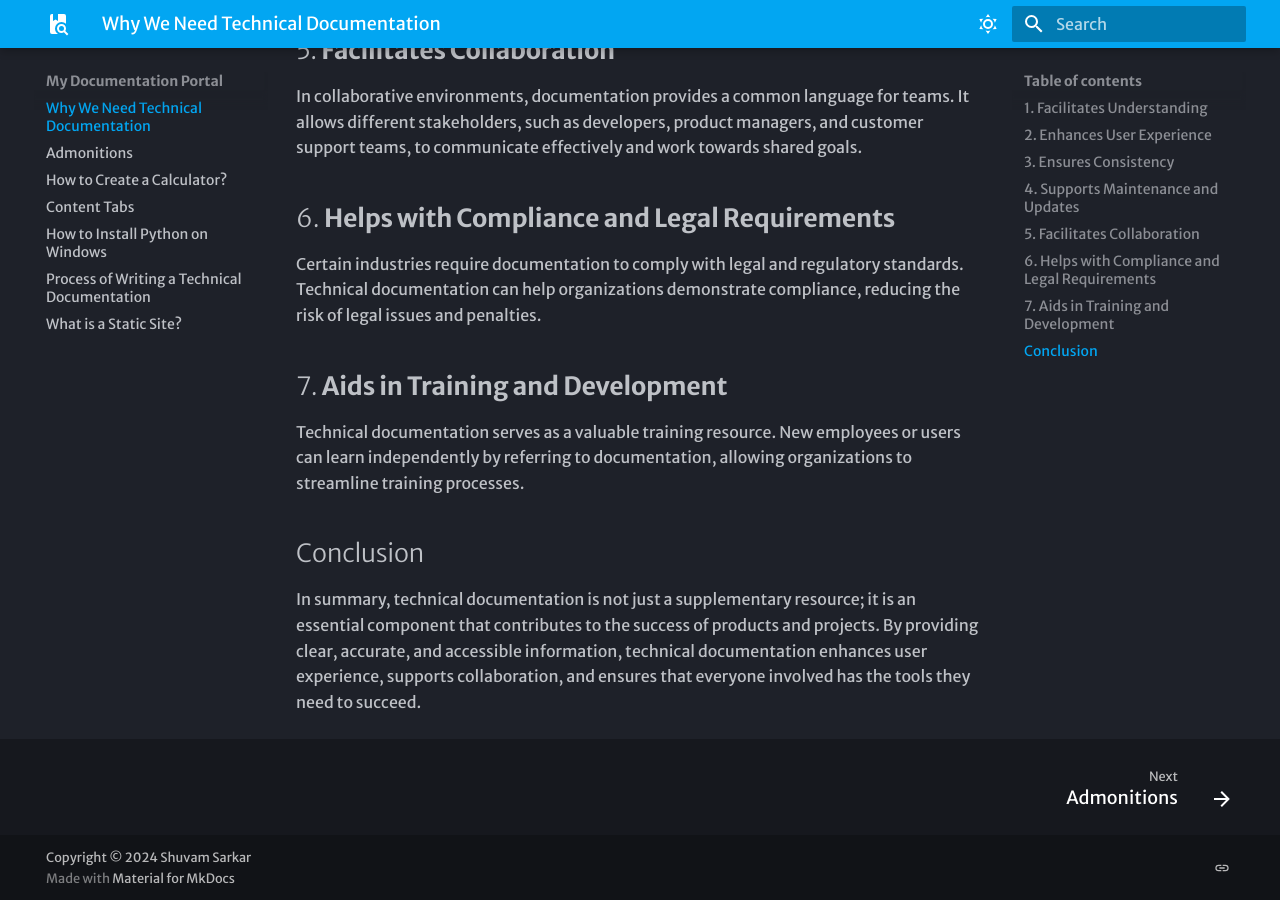
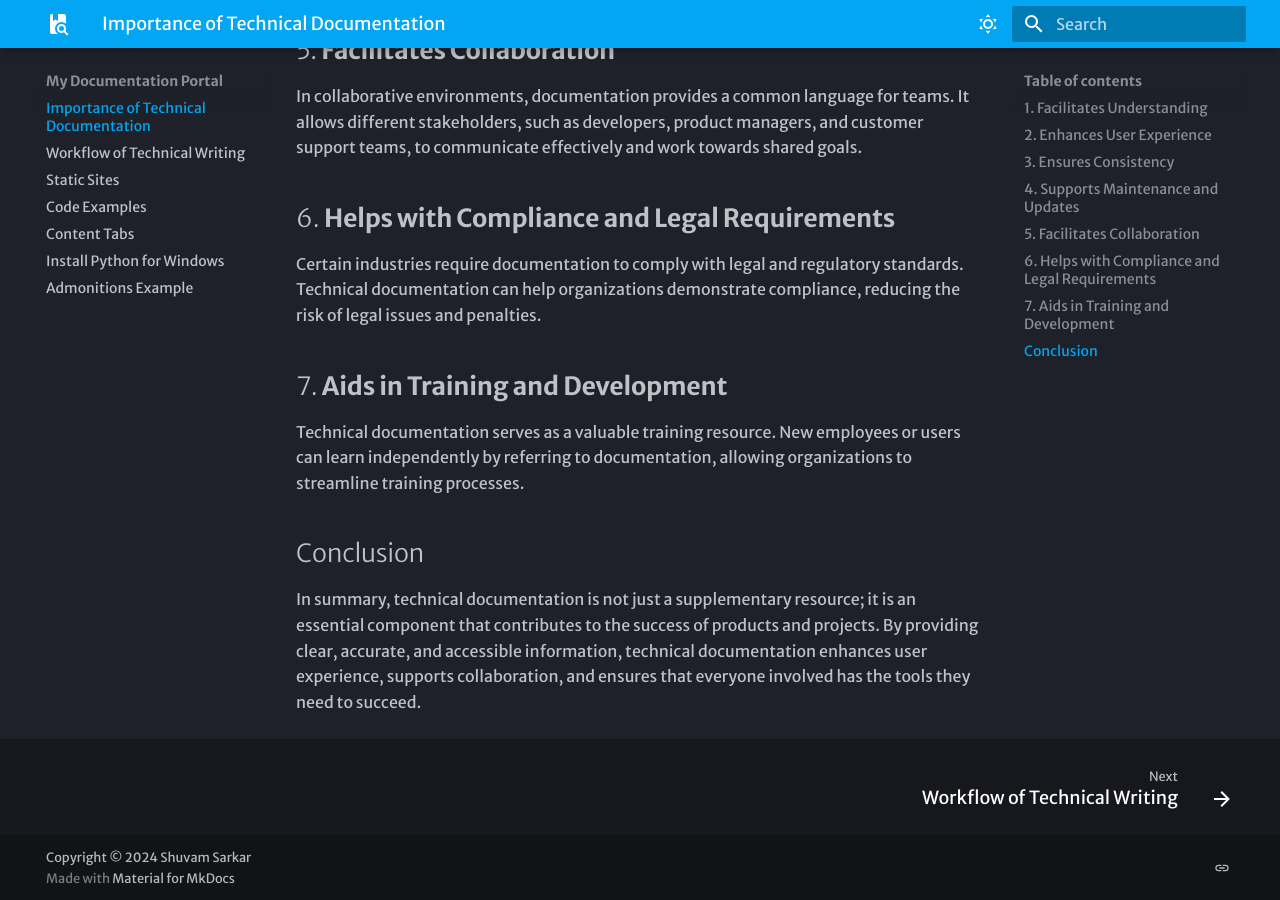
Before and after one commit to Shuvam119/technical-documentation, an MkDocs documentation site: the page built from docs/index.md, in a window 1280 px wide and 900 px high, scrolled down 960 px. Built offline with MkDocs 1.6.1 and Material for MkDocs 9.7.7, drawn with Linux system fonts in a browser that asks for light colours; some web fonts are replaced.

Commit message:
Yaml updated

```diff
--- a/mkdocs.yml
+++ b/mkdocs.yml
@@ -1,5 +1,14 @@
 site_name: My Documentation Portal
 site_url: https://sitename.example
+nav:
+  - Importance of Technical Documentation: index.md
+  - Workflow of Technical Writing: process-of-writing-tech-doc.md
+  - Static Sites: static-sites.md
+  - Code Examples: Code-Examples.md
+  - Content Tabs: Content-Tabs.md
+  - Install Python for Windows: Sample.md
+  - Admonitions Example: Admonitions.md
+
 theme:
   name: material
   font:
```
Also changed, not shown: docs/Sample.md (+1 -2 lines).
